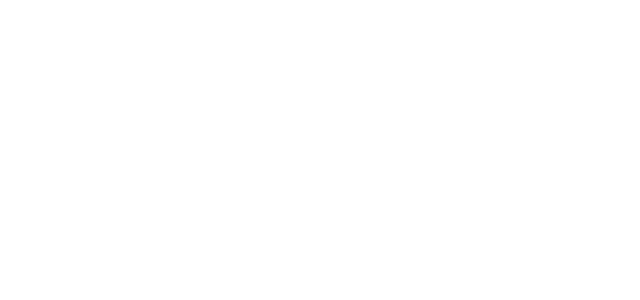
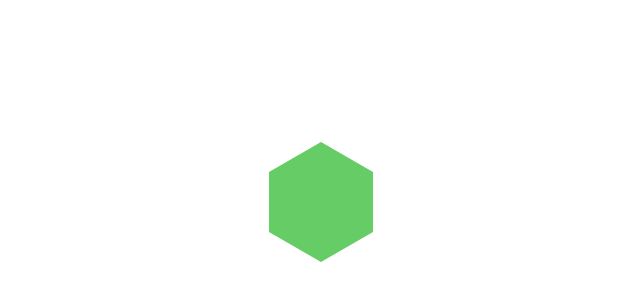
Before and after one commit to NivOzer/tft-planner, a React (Vite) app: page / in a window 1280 px wide. Shown: the part 198-498 px from the top of the page, without its empty margins (319-959 px from the left). Built offline with nearby package versions, Linux system fonts and the light colour scheme.

Commit message:
changed hexagon to svg

```diff
--- a/src/components/Hexagon.jsx
+++ b/src/components/Hexagon.jsx
@@ -3,10 +3,17 @@ import React from 'react'
 export default function Hexagon() {
   return (
     <>
-        <div className="relative w-[104px] h-[60px] bg-black">
-            <div className="absolute top-[-30px] border-l-[52px] border-r-[52px] border-transparent border-b-[30px] border-b-black"></div>
-            <div className="absolute bottom-[-30px] border-l-[52px] border-r-[52px] border-transparent border-t-[30px] border-t-black"></div>
-        </div>
+    <svg
+        width="104"
+        height="120"
+        viewBox="0 0 104 120"
+        xmlns="http://www.w3.org/2000/svg"
+    >
+        <polygon
+            points="52,0 104,30 104,90 52,120 0,90 0,30"
+            fill="#6C6"
+        />
+    </svg>
     </>
   )
 }
```
